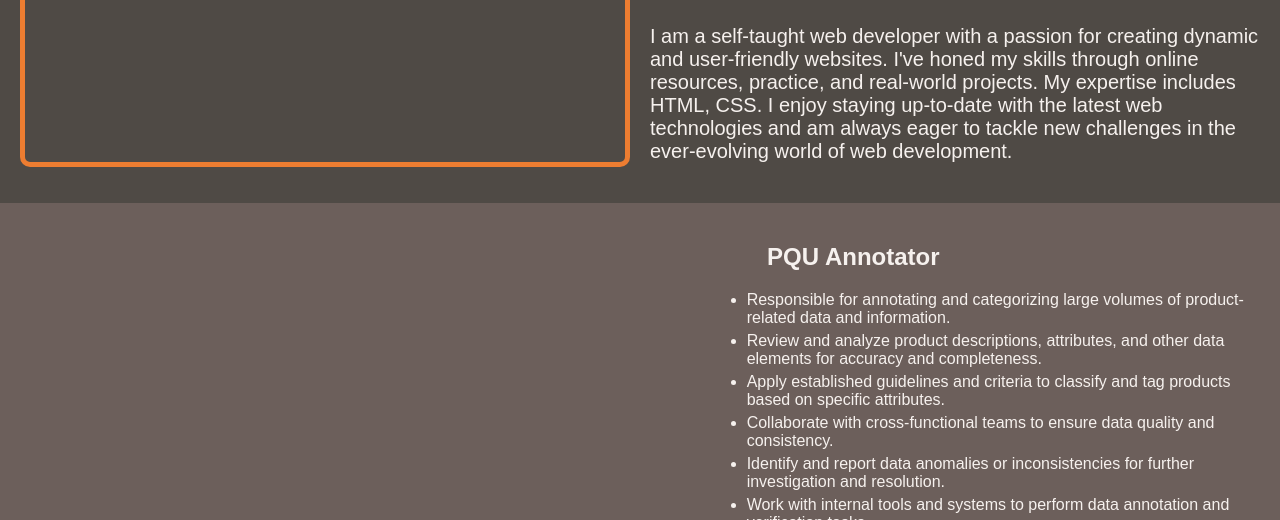
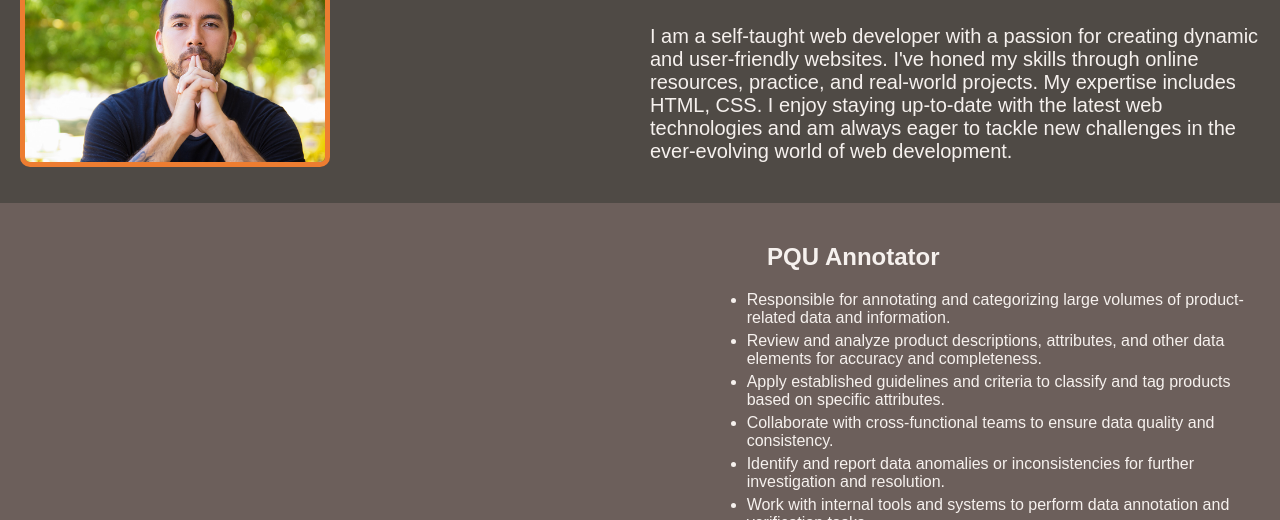
Before and after one commit to DevRayShiro/Portfolio, a plain HTML site: page index.html in a window 1280 px wide. Shown: the part 580-1100 px from the top of the page. Drawn offline with Linux system fonts and the light colour scheme; a web font is replaced by a local one.

Commit message:
Update index.html

```diff
--- a/index.html
+++ b/index.html
@@ -32,7 +32,7 @@
 		<h2>Web Developer to be</h2></div>
 	<section id="about"></section>
 	<div class="container about">
-		<h2>Hi! I am Ray!</h2><img src="./assets/profile.jpg" alt="Profile" height="200px">
+		<h2>Hi! I am Ray!</h2><img src="./assets/profile.png" alt="Profile" height="200px">
 		<p>I am a self-taught web developer with a passion for creating dynamic and user-friendly websites. I've honed my skills through online resources, practice, and real-world projects. My expertise includes HTML, CSS. I enjoy staying up-to-date with the latest web technologies and am always eager to tackle new challenges in the ever-evolving world of web development.</p>
 	</div>
 	<section id="experience">
```
